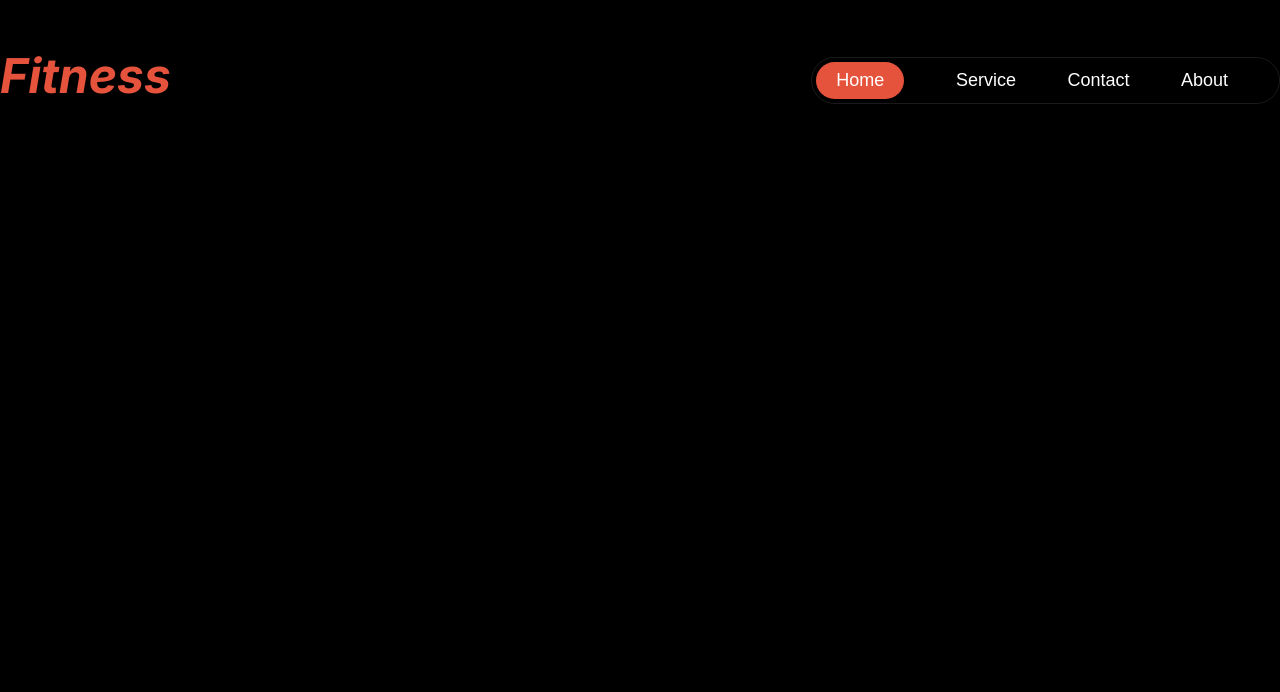
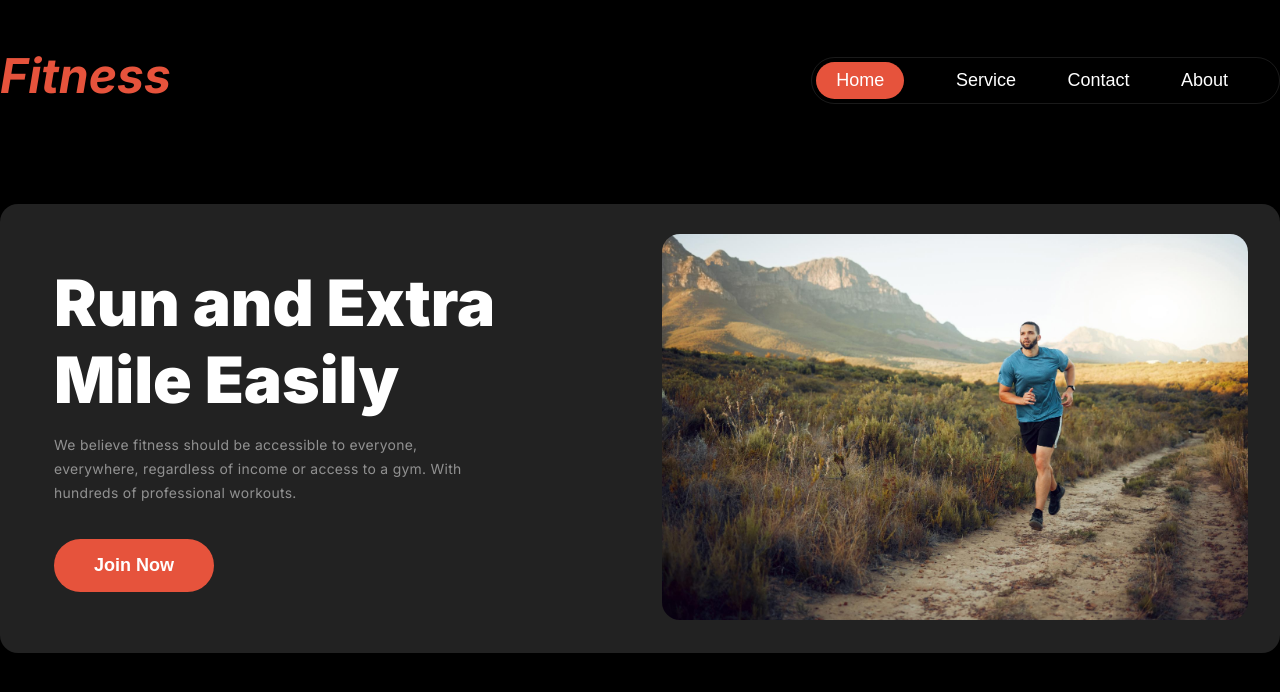
Before and after one commit to Rahelk404/Reset-B9A2, a plain HTML site: page index.html in a window 1280 px wide. Drawn offline with Linux system fonts and the light colour scheme; a web font is replaced by a local one.

Commit message:
added run extra mile easily section

```diff
--- a/index.html
+++ b/index.html
@@ -13,7 +13,7 @@
 </head>
 
 <body class="font">
-    <header>
+    <header class="gradient-background checking">
         <!-- nav related style start -->
 
         <nav class="display-flex nav-bar">
@@ -34,10 +34,39 @@
         </nav>
 
         <!-- nav related style end -->
+
+        <!-- Banner section start -->
+
+
+        <!-- Banner section ends -->
+
+
     </header>
 
     <main>
+        <!-- Change Your Habit start -->
 
+
+
+        <!-- Change Your habit end -->
+
+         <!-- Run extra section start -->
+
+         <section class=section-header>
+            <div class="run-section-head display-flex">
+                <div class="run-text">
+                    <h1 class="heading-text-size">Run and Extra Mile Easily</h1>
+                    <p class="font-size">We believe fitness should be accessible to everyone, everywhere, regardless of income or access to a gym. With hundreds of professional workouts.</p>
+
+                    <button class="btn-primary"> Join Now</button>
+                </div>
+                <div class="run-img">
+                    <img src="images/run.jpg" alt="">
+                </div>
+            </div>
+         </section>
+
+        <!-- Run extra section end -->
     </main>
 
     <footer>
--- a/styles/responsive.css
+++ b/styles/responsive.css
@@ -1,16 +1,39 @@
 @media screen and (max-width:576px) {
-    .nav-bar{
+    .nav-bar {
         margin-left: 10px;
-        margin-right:20px;
+        margin-right: 20px;
         align-items: center;
 
     }
-    .header-btn-item{
+
+    .header-btn-item {
         display: none;
     }
 
-    .h-bar{
+    .h-bar {
         display: block;
     }
 
+    /* Banner related */
+
+    /* Banner related end */
+
+    /* Your habit related style */
+
+    .run-section-head{
+        flex-direction: column;
+        gap: 20px;
+        /* padding: 20px; */
+        margin-left: 10px;
+        margin-right: 10px;
+    }
+
+    .run-text{
+        max-width: 287px;
+        width: 100%;
+    }
+
+    .run-text h1{
+        font-size: 2rem;
+    }
 }
--- a/styles/style.css
+++ b/styles/style.css
@@ -31,6 +31,46 @@ body {
     display: flex;
 }
 
+.font-size {
+    font-size: 0.87rem;
+    color: rgba(255, 255, 255, 0.50);
+    font-weight: 400;
+    line-height: 24px;
+    letter-spacing: 0.3px;
+}
+
+.section-header {
+    max-width: 1440px;
+    margin: 0 auto;
+    width: 100%;
+}
+
+.btn-primary {
+    border-radius: 42px;
+    background: #E6533C;
+    padding: 16px 40px;
+    border: none;
+    color: white;
+    font-size: 1.125rem;
+    font-weight: 600;
+    transition: all 1s;
+}
+
+.btn-primary:hover {
+    background-color: black;
+    border: 2px solid white;
+}
+
+.heading-text-size {
+    color: #FFF;
+    font-family: Inter;
+    font-size: 4rem;
+    font-weight: 900;
+    line-height: 120%;
+}
+
+
+
 
 /* Nav related style */
 
@@ -39,6 +79,7 @@ body {
     margin: 0 auto;
     justify-content: space-between;
     margin-top: 57px;
+    margin-bottom: 100px;
 }
 
 .nav-bar .header-text {
@@ -62,6 +103,7 @@ body {
     font-size: 1.125rem;
     font-weight: 400;
     margin-right: 47px;
+    cursor: pointer;
 }
 
 .nav-bar .header-text-item .x-attribute {
@@ -70,8 +112,53 @@ body {
     padding: 8px 20px;
 }
 
-.h-bar{
-    display:none;
+
+.h-bar {
+    display: none;
 }
 
 /* Nav related style end */
+
+/* Banner style start */
+
+/* banner style end */
+
+
+/* Your habits related style */
+
+
+
+
+
+/* Habit realated style end */
+
+/* Run extra related style start */
+
+.run-section-head {
+    border-radius: 18px;
+    background: #222;
+    padding: 30px 32px 29px 54px;
+    gap: 165px;
+    align-items: center;
+}
+
+.run-text{
+    max-width: 443px;
+    width: 100%;
+}
+
+.run-text p {
+    margin-top: 14px;
+    margin-bottom: 34px;
+}
+
+.run-img {
+
+}
+
+.run-img img {
+    width: 100%;
+    border-radius: 18px;
+}
+
+/* Run Extra related style start */
```
